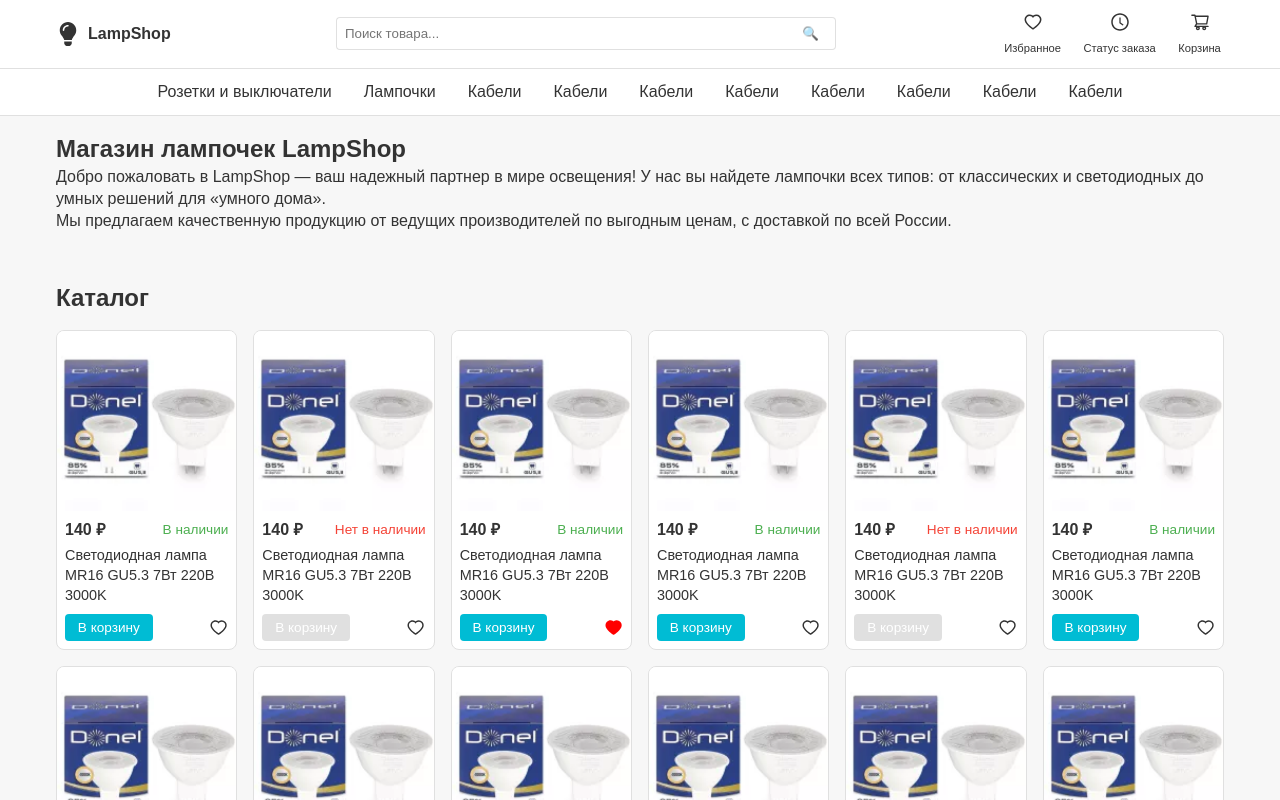
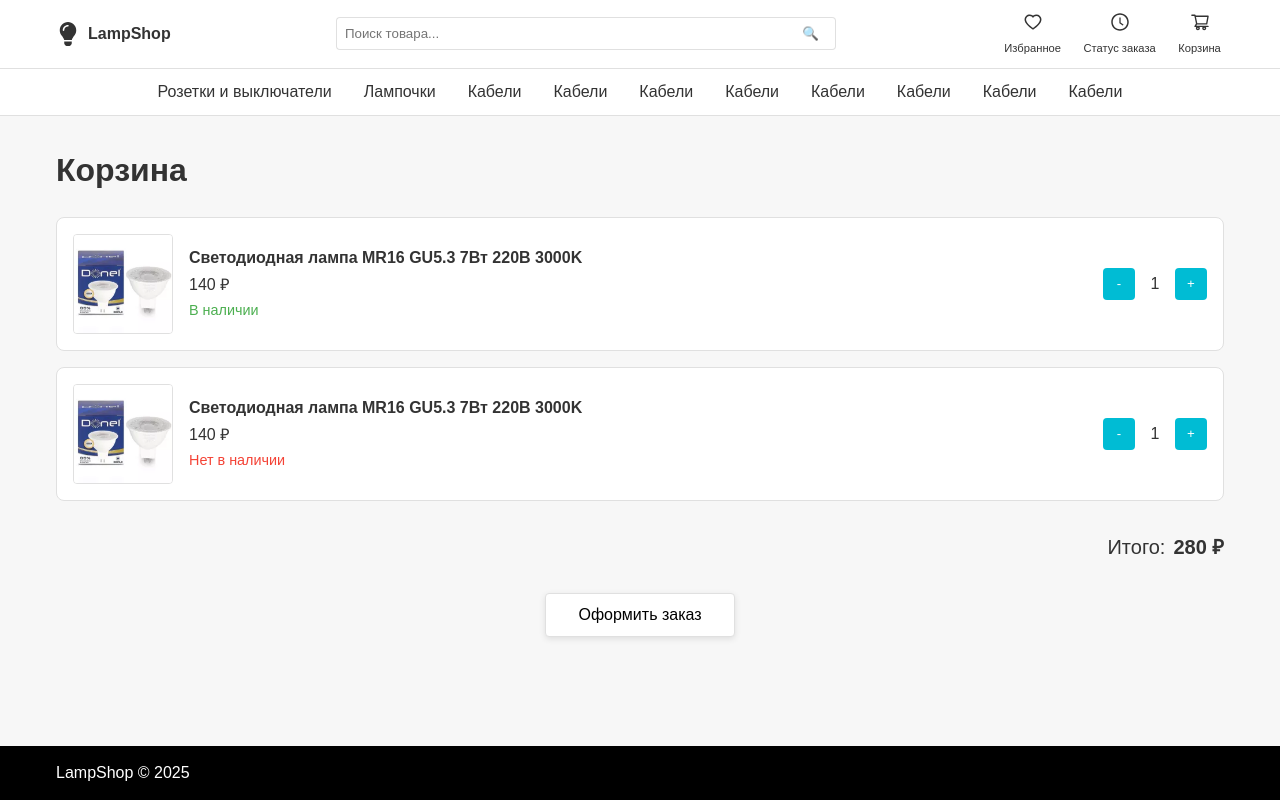
Before and after one commit to Deevins/lampshop-frontend, a React (Vite) app: page /cart in a window 1280 px wide. Shown: the top 800 px of the page. Built offline with nearby package versions, Linux system fonts and the light colour scheme.

Commit message:
feat: implemented cart page and favourites page

```diff
--- a/package.json
+++ b/package.json
@@ -13,6 +13,7 @@
     "react": "^19.0.0",
     "react-dom": "^19.0.0",
     "react-icons": "^5.5.0",
+    "react-router-dom": "^7.6.0",
     "sass": "^1.88.0"
   },
   "devDependencies": {
--- a/src/App.tsx
+++ b/src/App.tsx
@@ -1,26 +1,30 @@
 import React from 'react'
+import { Routes, Route } from 'react-router-dom'
 import Header from './components/Header/Header'
 import NavMenu from './components/NavMenu/NavMenu'
-import Catalog from './components/Catalog/Catalog'
 import Footer from './components/Footer/Footer'
+import HomePage from './pages/HomePage'
+import FavoritesPage from './pages/FavoritesPage'
+import CartPage from './pages/CartPage'
+import './styles/global.scss'
 
 const App: React.FC = () => (
     <div className="app">
         <Header />
         <NavMenu />
-        <main className="container main-content">
-            <section style={{ paddingTop: '1rem', paddingBottom: '1rem' }}>
-                <h1>Магазин лампочек LampShop</h1>
-                <p>
-                    Добро пожаловать в LampShop — ваш надежный партнер в мире освещения! У нас вы найдете лампочки всех типов: от классических и светодиодных до умных решений для «умного дома».
-                </p>
-                <p>
-                    Мы предлагаем качественную продукцию от ведущих производителей по выгодным ценам, с доставкой по всей России.
-                </p>
-            </section>
-            <Catalog />
+
+        <main className="main-content">
+            <div className="container">
+                <Routes>
+                    <Route path="/" element={<HomePage />} />
+                    <Route path="/favorites" element={<FavoritesPage />} />
+                    <Route path="/cart" element={<CartPage />} />
+                </Routes>
+            </div>
         </main>
+
         <Footer />
     </div>
-);
+)
+
 export default App
--- a/src/components/Catalog/Catalog.module.scss
+++ b/src/components/Catalog/Catalog.module.scss
@@ -10,7 +10,7 @@
 
 .grid {
   display: grid;
-  gap: 1rem;
+  gap: 3rem;
   grid-template-columns: repeat(auto-fill, minmax(180px, 1fr));
 }
 
--- a/src/components/Catalog/Catalog.tsx
+++ b/src/components/Catalog/Catalog.tsx
@@ -4,7 +4,7 @@
 import Pagination from '../Pagination/Pagination';
 import { products } from '../../mocks/products';
 
-const ITEMS_PER_PAGE = 12;
+const ITEMS_PER_PAGE = 10;
 
 const Catalog: React.FC = () => {
     const [currentPage, setCurrentPage] = useState(1);
--- a/src/components/QuickActions/QuickActions.tsx
+++ b/src/components/QuickActions/QuickActions.tsx
@@ -1,4 +1,5 @@
 import React from 'react'
+import { useNavigate } from 'react-router-dom'
 import {
     AiOutlineHeart,
     AiOutlineClockCircle,
@@ -11,10 +12,11 @@
 }
 
 const QuickActions: React.FC<Props> = ({ onStatusClick }) => {
+    const navigate = useNavigate()
     const actions = [
-        { icon: <AiOutlineHeart />, label: 'Избранное' },
+        { icon: <AiOutlineHeart />, label: 'Избранное', onClick: () => navigate('/favorites') },
         { icon: <AiOutlineClockCircle />, label: 'Статус заказа', onClick: onStatusClick },
-        { icon: <AiOutlineShoppingCart />, label: 'Корзина' },
+        { icon: <AiOutlineShoppingCart />, label: 'Корзина', onClick: () => navigate('/cart') },
     ]
 
     return (
@@ -24,7 +26,7 @@
                     key={i}
                     className={styles.action}
                     title={a.label}
-                    onClick={() => a.onClick && a.onClick()}
+                    onClick={a.onClick}
                 >
                     <div className={styles.icon}>{a.icon}</div>
                     <div className={styles.label}>{a.label}</div>
--- a/src/main.tsx
+++ b/src/main.tsx
@@ -1,8 +1,14 @@
-import ReactDOM from 'react-dom/client';
-import App from './App';
-import './styles/global.scss';
+import ReactDOM from 'react-dom/client'
+import { BrowserRouter } from 'react-router-dom'
+import App from './App'
+import './styles/global.scss'
 
 const root = ReactDOM.createRoot(
     document.getElementById('root') as HTMLElement
-);
-root.render(<App />);
+)
+
+root.render(
+    <BrowserRouter>
+        <App />
+    </BrowserRouter>
+)
--- /dev/null
+++ b/src/pages/CartPage.module.scss
@@ -0,0 +1,132 @@
+@use '../styles/index' as *;
+
+.cart {
+  padding: 2rem 0;
+}
+
+.title {
+  font-size: 2rem;
+  margin-bottom: 1.5rem;
+}
+
+.empty {
+  font-size: 1rem;
+  color: darken($text-dark, 20%);
+}
+
+.items {
+  display: flex;
+  flex-direction: column;
+  gap: 1rem;
+}
+
+.item {
+  background: #fff;
+  border: 1px solid $gray-light;
+  border-radius: 8px;
+  padding: 1rem;
+  display: flex;
+  align-items: center;
+  gap: 1rem;
+
+  /* allow wrapping on very small screens */
+  @media (max-width: $mobile-break) {
+    flex-direction: column;
+    align-items: flex-start;
+  }
+}
+
+.image {
+  width: 100px;
+  height: 100px;
+  object-fit: cover;
+  border-radius: 4px;
+  border: 1px solid $gray-light;
+  background: #fafafa;
+}
+
+.details {
+  flex: 1;
+  display: flex;
+  flex-direction: column;
+  gap: 0.25rem;
+
+  .name {
+    font-weight: bold;
+    font-size: 1rem;
+  }
+
+  .price {
+    font-size: 1rem;
+  }
+}
+
+.statusAvailable {
+  color: $success;
+  font-size: 0.9rem;
+}
+
+.statusUnavailable {
+  color: $error;
+  font-size: 0.9rem;
+}
+
+.controls {
+  display: flex;
+  align-items: center;
+  gap: 0.5rem;
+
+  button {
+    width: 32px;
+    height: 32px;
+    border: none;
+    background: $primary;
+    color: #fff;
+    border-radius: 4px;
+    cursor: pointer;
+    transition: filter 0.2s ease;
+
+    &:hover {
+      filter: brightness(90%);
+    }
+  }
+
+  .quantity {
+    min-width: 24px;
+    text-align: center;
+  }
+}
+
+.summary {
+  display: flex;
+  justify-content: flex-end;
+  align-items: baseline;
+  gap: 0.5rem;
+  margin-top: 2rem;
+  font-size: 1.25rem;
+
+  .totalValue {
+    font-weight: bold;
+  }
+}
+
+.actions {
+  display: flex;
+  justify-content: center;
+  margin-top: 2rem;
+}
+
+.orderBtn {
+  background: #fff;
+  border: 1px solid $gray-light;
+  border-radius: 4px;
+  padding: 0.75rem 2rem;
+  font-size: 1rem;
+  cursor: pointer;
+  box-shadow: 0 2px 6px rgba(0,0,0,0.1);
+  transition: filter 0.2s ease;
+
+  &:hover {
+    filter: brightness(95%);
+  }
+}
--- /dev/null
+++ b/src/pages/CartPage.tsx
@@ -0,0 +1,92 @@
+import React, { useState } from 'react'
+import styles from './CartPage.module.scss'
+import { products, Product } from '../mocks/products'
+
+type CartItem = Product & { quantity: number }
+
+// For demo purposes, start with first two products in the cart:
+const initialCart: CartItem[] = products.slice(0, 2).map(p => ({
+    ...p,
+    quantity: 1,
+}))
+
+const CartPage: React.FC = () => {
+    const [cart, setCart] = useState<CartItem[]>(initialCart)
+
+    const increase = (id: string) => {
+        setCart(cs =>
+            cs.map((item) =>
+                item.id === id
+                    ? { ...item, quantity: item.quantity + 1 }
+                    : item
+            )
+        )
+    }
+
+    const decrease = (id: string) => {
+        setCart(cs =>
+            cs
+                .map((item) =>
+                    item.id === id
+                        ? { ...item, quantity: Math.max(1, item.quantity - 1) }
+                        : item
+                )
+                .filter(item => item.quantity > 0)
+        )
+    }
+
+    const total = cart.reduce((sum, item) => sum + item.price * item.quantity, 0)
+
+    return (
+        <div className={styles.cart}>
+            <h2 className={styles.title}>Корзина</h2>
+
+            {cart.length === 0 ? (
+                <p className={styles.empty}>Ваша корзина пуста.</p>
+            ) : (
+                <>
+                    <div className={styles.items}>
+                        {cart.map(item => (
+                            <div key={item.id} className={styles.item}>
+                                <img
+                                    src={item.imageUrl}
+                                    alt={item.name}
+                                    className={styles.image}
+                                />
+                                <div className={styles.details}>
+                                    <p className={styles.name}>{item.name}</p>
+                                    <p className={styles.price}>{item.price} ₽</p>
+                                    <p
+                                        className={
+                                            item.available
+                                                ? styles.statusAvailable
+                                                : styles.statusUnavailable
+                                        }
+                                    >
+                                        {item.available ? 'В наличии' : 'Нет в наличии'}
+                                    </p>
+                                </div>
+                                <div className={styles.controls}>
+                                    <button onClick={() => decrease(item.id)}>-</button>
+                                    <span className={styles.quantity}>{item.quantity}</span>
+                                    <button onClick={() => increase(item.id)}>+</button>
+                                </div>
+                            </div>
+                        ))}
+                    </div>
+
+                    <div className={styles.summary}>
+                        <span>Итого:</span>
+                        <span className={styles.totalValue}>{total} ₽</span>
+                    </div>
+
+                    <div className={styles.actions}>
+                        <button className={styles.orderBtn}>Оформить заказ</button>
+                    </div>
+                </>
+            )}
+        </div>
+    )
+}
+
+export default CartPage
--- /dev/null
+++ b/src/pages/FavoritesPage.module.scss
@@ -0,0 +1,19 @@
+@use '../styles/index' as *;
+
+.favorites {
+  padding: 1rem 0;
+
+  h2 {
+    margin-bottom: 1rem;
+  }
+
+  p {
+    margin-bottom: 1rem;
+  }
+}
+
+.grid {
+  display: grid;
+  grid-template-columns: repeat(auto-fill, minmax(200px, 1fr));
+  gap: 1rem;
+}
--- /dev/null
+++ b/src/pages/FavoritesPage.tsx
@@ -0,0 +1,29 @@
+import React from 'react'
+import { Link } from 'react-router-dom'
+import ProductCard from '../components/Catalog/ProductCard'
+import { products } from '../mocks/products'
+import styles from './FavoritesPage.module.scss'
+
+const FavoritesPage: React.FC = () => {
+    const favorites = products.filter(p => p.liked)
+
+    return (
+        <div className={styles.favorites}>
+            <h2>Избранное</h2>
+
+            {favorites.length === 0 ? (
+                <p>У вас пока нет избранных товаров.</p>
+            ) : (
+                <div className={styles.grid}>
+                    {favorites.map(p => (
+                        <ProductCard key={p.id} product={p} />
+                    ))}
+                </div>
+            )}
+
+            <Link to="/">← Вернуться на главную</Link>
+        </div>
+    )
+}
+
+export default FavoritesPage
--- /dev/null
+++ b/src/pages/HomePage.tsx
@@ -0,0 +1,22 @@
+import React from 'react'
+import Catalog from '../components/Catalog/Catalog'
+import './HomePage.module.scss'
+
+const HomePage: React.FC = () => (
+    <>
+        <section className="intro">
+            <h1>Магазин лампочек LampShop</h1>
+            <p>
+                Добро пожаловать в LampShop — ваш надёжный партнёр в мире освещения! У нас вы найдёте
+                лампочки всех типов: от классических и светодиодных до умных решений для «умного дома».
+            </p>
+            <p>
+                Мы предлагаем качественную продукцию от ведущих производителей по выгодным ценам,
+                с доставкой по всей России.
+            </p>
+        </section>
+        <Catalog />
+    </>
+)
+
+export default HomePage
```
Also changed, not shown: src/pages/HomePage.module.scss (added), 1 other file (tests, documents, lock files or other folders).
